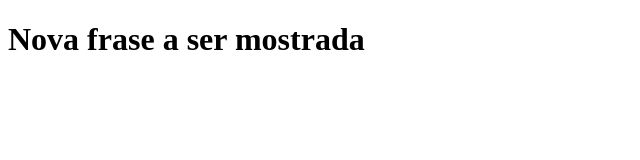
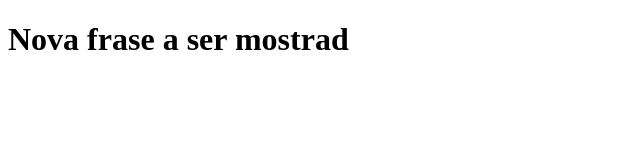
Before and after one commit to leofugioka/clone-tabnews, a Next.js app: page / in a window 1280 px wide. Shown: the top 160 px of the page, without its empty margins (0-640 px from the left). Built offline with nearby package versions, Linux system fonts and the light colour scheme.

Commit message:
modifica a frase

```diff
--- a/pages/index.js
+++ b/pages/index.js
@@ -1,5 +1,5 @@
 function Home() {
-  return <h1>Nova frase a ser mostrada</h1>
+  return <h1>Nova frase a ser mostrad</h1>
 }
 
 export default Home;
```
